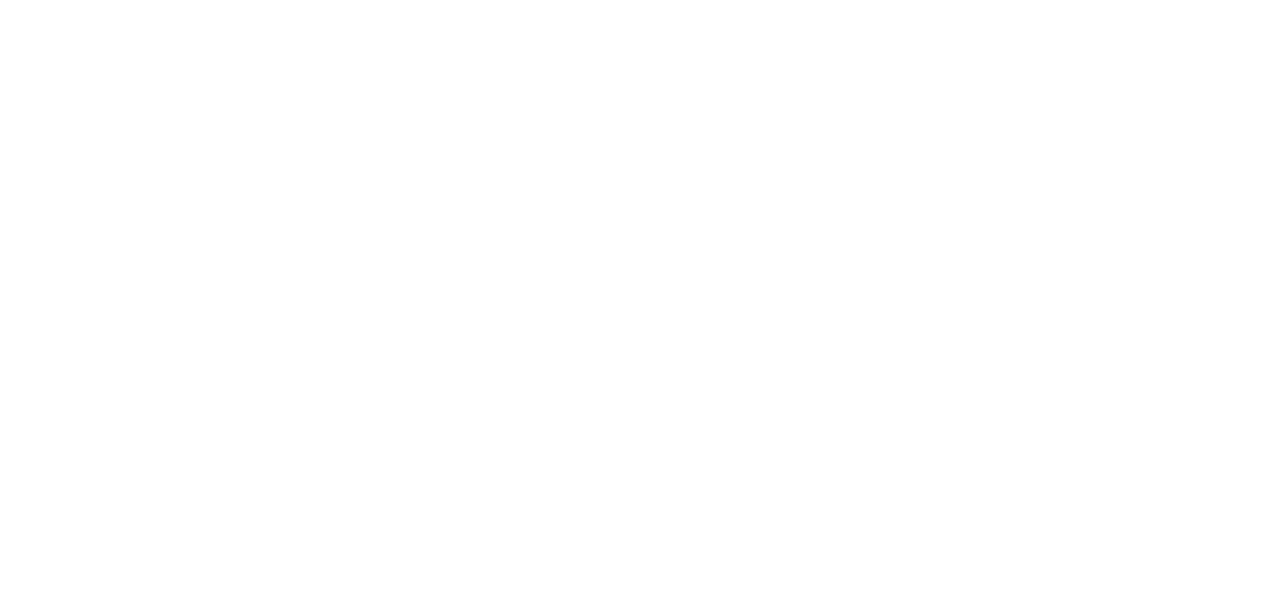
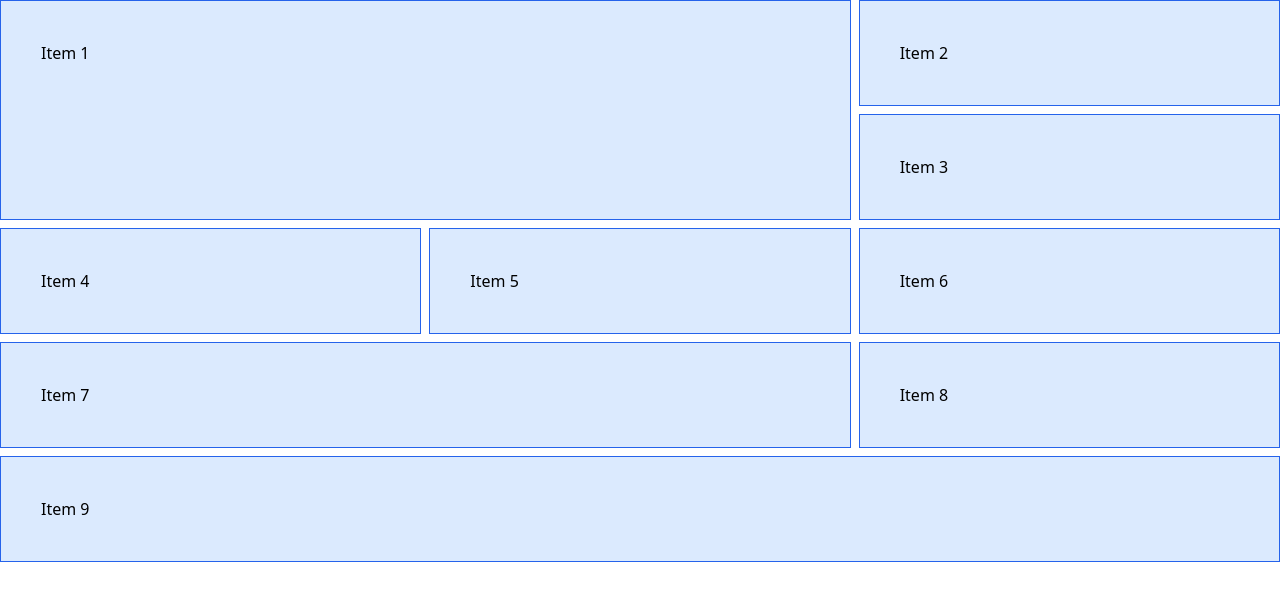
Before and after one commit to vrigzalejo/tailwind-from-scratch, a plain HTML site: page tailwind-sandbox-starter/14-grid/index.html in a window 1280 px wide. Drawn offline with nearby package versions, Linux system fonts and the light colour scheme.

Commit message:
[Sec 3] 20

```diff
--- a/tailwind-sandbox-starter/14-grid/index.html
+++ b/tailwind-sandbox-starter/14-grid/index.html
@@ -9,6 +9,17 @@
   </head>
   <body>
     <!-- Grid cols and rows -->
+    <div class="grid grid-cols-1 md:grid-cols-3 gap-2">
+      <div class="md:col-span-2 md:row-span-2 p-10 border border-blue-600 bg-blue-100">Item 1</div>
+      <div class="p-10 border border-blue-600 bg-blue-100">Item 2</div>
+      <div class="p-10 border border-blue-600 bg-blue-100">Item 3</div>
+      <div class="p-10 border border-blue-600 bg-blue-100">Item 4</div>
+      <div class="p-10 border border-blue-600 bg-blue-100">Item 5</div>
+      <div class="p-10 border border-blue-600 bg-blue-100">Item 6</div>
+      <div class="md:col-span-2 p-10 border border-blue-600 bg-blue-100">Item 7</div>
+      <div class="p-10 border border-blue-600 bg-blue-100">Item 8</div>
+      <div class="md:col-span-3 p-10 border border-blue-600 bg-blue-100">Item 9</div>
+    </div>
 
     <!-- Col and row span -->
   </body>
```
